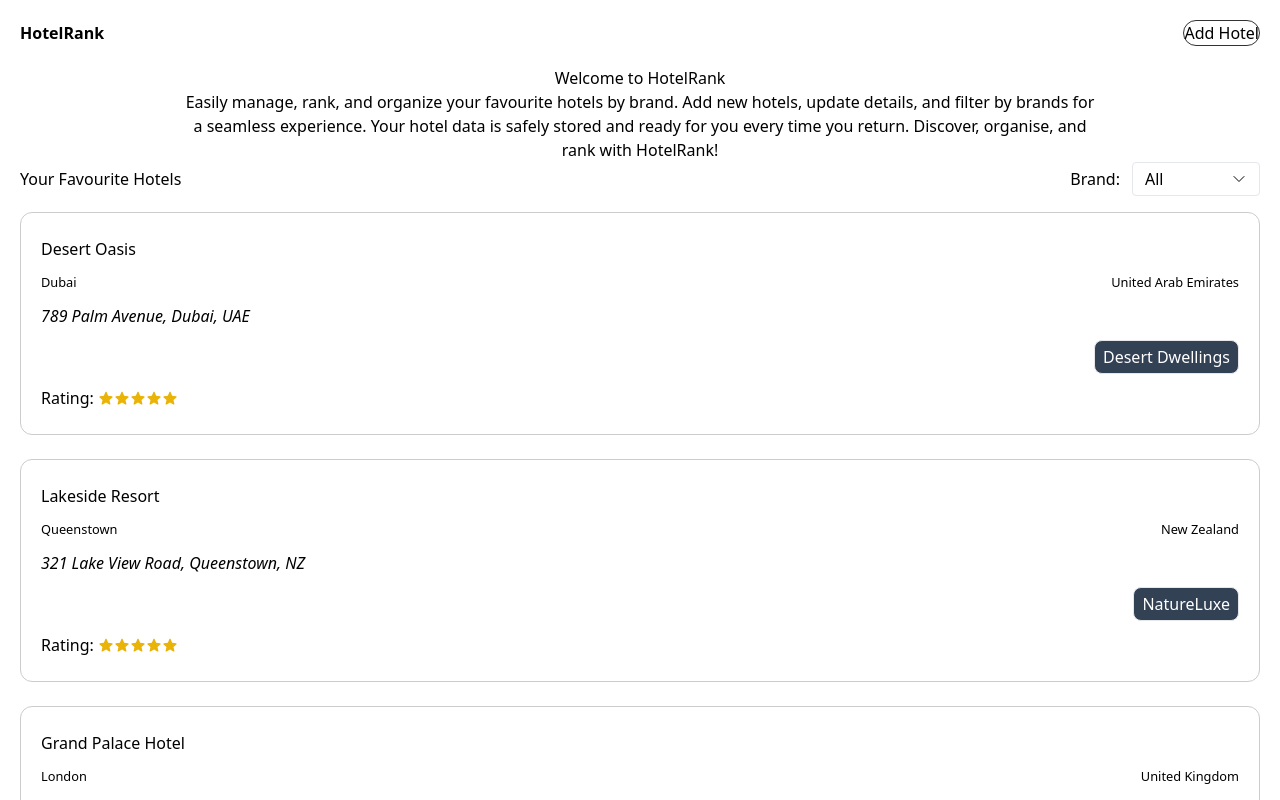
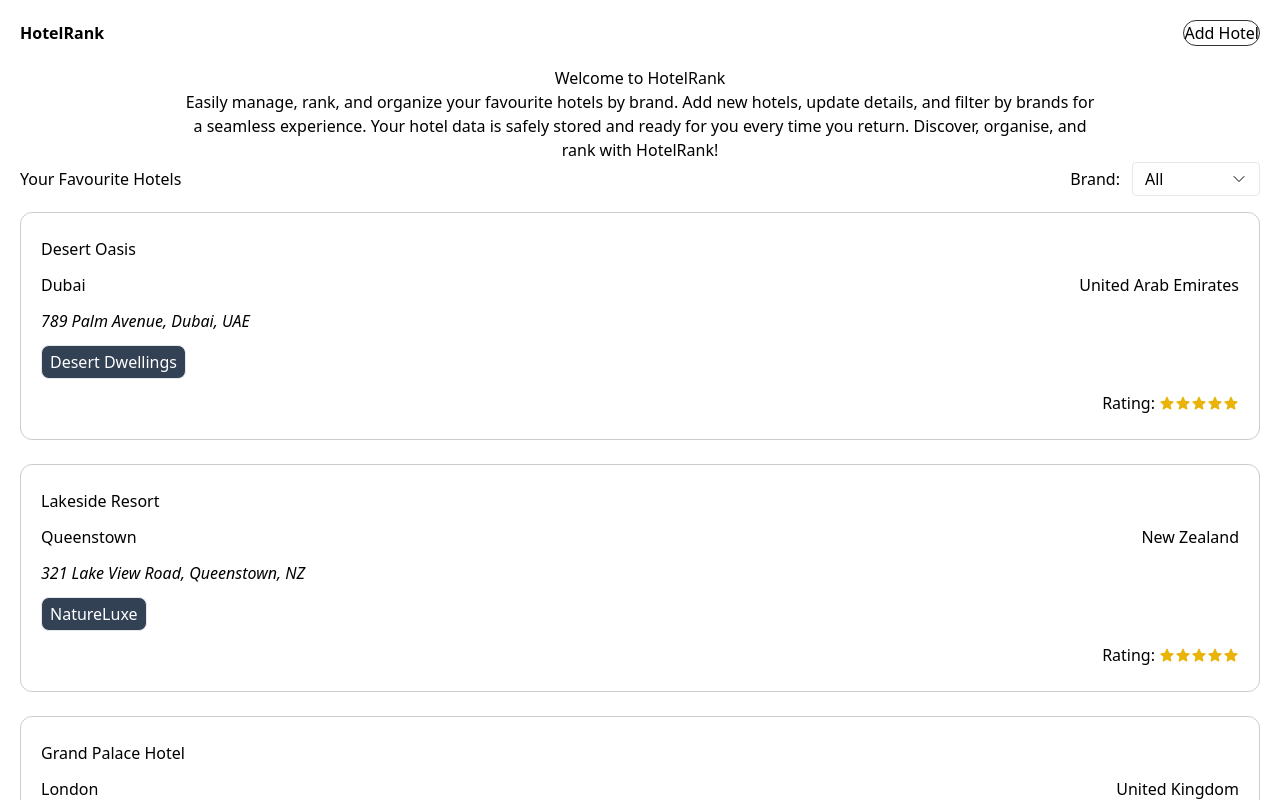
Before and after one commit to vehktaur/hotel-ranking, a React (Vite) app: page / in a window 1280 px wide. Shown: the top 800 px of the page. Built offline with nearby package versions, Linux system fonts and the light colour scheme; what fluid-tailwind would draw is missing.

Commit message:
update card styles

```diff
--- a/src/components/Navbar.tsx
+++ b/src/components/Navbar.tsx
@@ -4,11 +4,11 @@ const Navbar = () => {
   return (
     <nav className="p-5">
       <div className="mx-auto flex w-full justify-between items-center max-w-7xl">
-        <h3 className="font-bold ~text-base/xl ">
+        <h3 className="font-bold ~text-[1.1rem]/xl ">
           <Link to="/"> HotelRank</Link>
         </h3>
 
-        <Link className='block border border-[#333] hover:bg-[#333] hover:text-white transition-colors duration-300 rounded-full ~px-2/4 ~py-1/2 ~text-sm/base' to='/add-hotel'>Add Hotel</Link>
+        <Link className='block border border-[#333] hover:bg-[#333] hover:text-white transition-colors duration-300 rounded-full ~px-2/4 ~py-1/2 ~text-[0.9rem]/base' to='/add-hotel'>Add Hotel</Link>
       </div>
     </nav>
   );
--- a/src/components/hotel-card.tsx
+++ b/src/components/hotel-card.tsx
@@ -4,23 +4,23 @@ import { Hotel } from '../lib/definitions';
 const HotelCard = ({ hotel }: { hotel: Hotel }) => {
   return (
     <div>
-      <div className="h-full border border-[#ccc] hover:shadow-md cursor-pointer transition-all duration-500 rounded-xl px-5 py-6">
+      <div className="h-full border border-[#ccc] hover:shadow-md cursor-pointer transition-all duration-500 rounded-xl px-5 py-6 ~text-sm/base">
         <div className="flex flex-col h-full justify-between gap-3">
           <h3 className="~text-lg/xl font-medium">{hotel.name}</h3>
 
           <p className="flex justify-between items-center gap-4">
-            <small>{hotel.city}</small> <small>{hotel.country}</small>
+            <span className='~text-xs/sm'>{hotel.city}</span> <span className='~text-xs/sm'>{hotel.country}</span>
           </p>
 
           <address className="text-sm">{hotel.address}</address>
 
-          <p className="flex justify-end">
+          <p className="flex justify-start">
             <span className="border px-2 py-1 rounded-lg ~text-xs/sm text-white bg-slate-700">
               {hotel.brand}
             </span>
           </p>
 
-          <p className="flex items-center gap-1" title={`${hotel.rating}/5`}>
+          <p className="flex items-center justify-end gap-1" title={`${hotel.rating}/5`}>
             Rating:
             <span className='flex'>
               {Array.from({ length: 5 }, (_, index) => (
--- a/src/pages/Home.tsx
+++ b/src/pages/Home.tsx
@@ -16,7 +16,7 @@ const Home = () => {
         </div>
 
         <div className="~mt-8/12">
-          <div className="flex justify-between items-center">
+          <div className="flex justify-between items-center flex-wrap-reverse gap-4">
             <h2 className="~text-lg/2xl font-medium">Your Favourite Hotels</h2>
 
             <BrandFilter />
```
